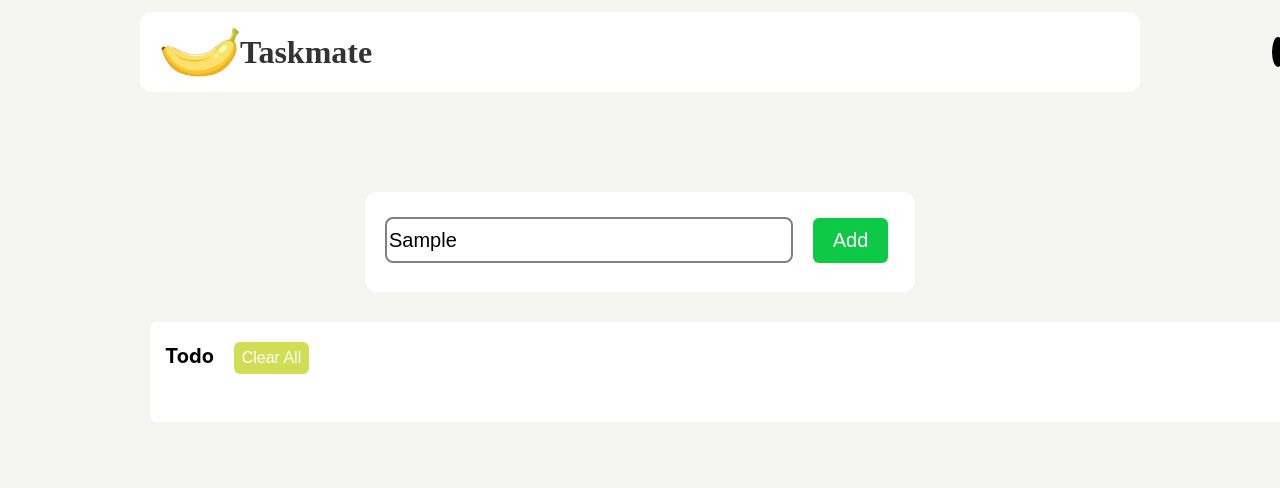
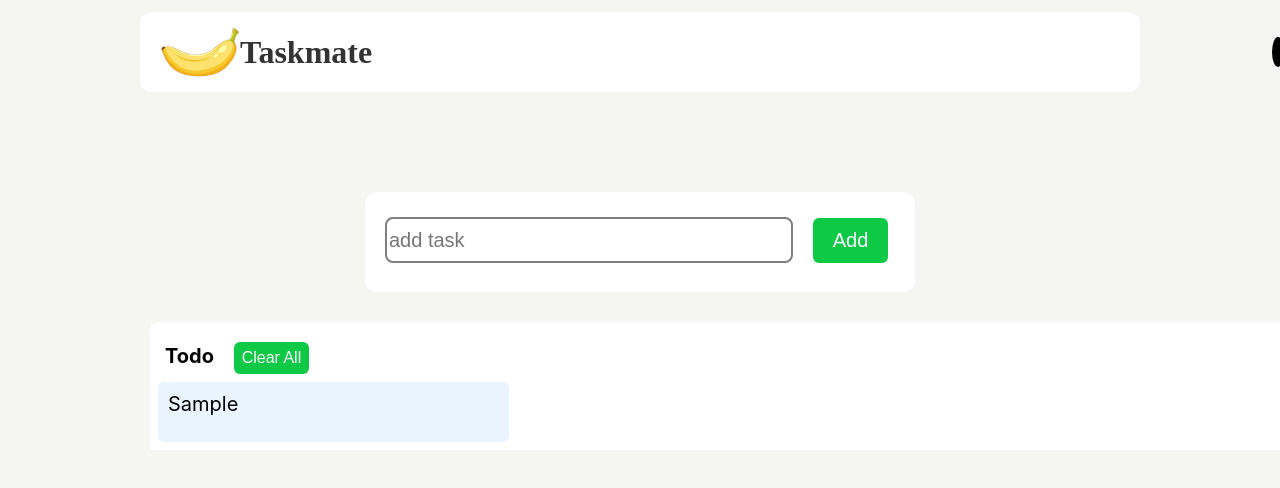
Before and after one commit to ahmad4948/Taskmate, a React (Create React App) app: page / in a window 1280 px wide. Both pictures are taken after typing "Sample" into the empty fields and a click on the button "Add". Shown: the top 488 px of the page. Built offline with nearby package versions, Linux system fonts and the light colour scheme.

Commit message:
Tasklist Developed

```diff
--- a/src/App.css
+++ b/src/App.css
@@ -83,7 +83,7 @@ body{
   }
   .btn2{
     color:white;
-    background-color: #D0DE55;
+    background-color: #0ec946;
     margin-left: 20px;
     margin-top:20px;
     height:32px;
@@ -92,3 +92,17 @@ body{
     border-radius:6px;
     border:none;
   }
+  .tasklist{
+    display:grid;
+    grid-template-columns:repeat(3,1fr);
+        gap:50px;
+    background-color:white;
+  }
+  .card{
+    font-size:20px;
+   padding:10px;
+    background-color: #eaf4ff;
+    border-radius: 6px;
+    margin:8px;
+    height:40px;
+  }
--- a/src/App.js
+++ b/src/App.js
@@ -2,7 +2,6 @@ import logo from './logo.svg';
 import Header from './components/Header';
 import './App.css';
 import AddTask from './components/AddTask';
-import TaskList from './components/TaskList';
 
 
 function App() {
@@ -10,7 +9,6 @@ function App() {
     <>
     <Header />
       <AddTask/>
-      <TaskList/>
     </>
   );
 }
--- a/src/components/AddTask.js
+++ b/src/components/AddTask.js
@@ -1,10 +1,36 @@
-import React from 'react';
+import React, { useState } from 'react';
 function AddTask(){
-    return (
+    const [newtask,setnewtask] = useState("");
+    const [newlist,setnewlist] = useState([]);
+
+    function add(e){
+        e.preventDefault();
+        setnewlist( [...newlist, newtask]);
+        setnewtask("");
+    }
+    function handleclear(){
+        setnewlist([]);
+    }
+     return(
+        <>
        <div className='add'>
-        <input placeholder='add task'></input>
-        <button>Add</button>
+       <form onSubmit={add}>
+        <input value={newtask} onChange={e=>setnewtask(e.target.value)}   placeholder='add task'></input>
+        <button  onClick={add}>Add</button>
+        </form>
        </div>
+       <div className='Tasks'>
+        <b>Todo</b>
+        <button className='btn2' onClick={handleclear}>Clear All</button>
+
+        <div className='tasklist'>
+        { newlist.map((task, index)=>(
+            <div className="card" key={index}>{task}</div>
+         ))
+        }
+        </div>
+      </div>
+      </>
     );
 }
 export default AddTask;
--- a/src/components/TaskList.js
+++ /dev/null
@@ -1,11 +0,0 @@
-import React from 'react';
-function TaskList(){
-
-    return(
-      <div className='Tasks'>
-        <b>Todo</b>
-        <button className='btn2'>Clear All</button>
-      </div>
-    );
-}
-export default TaskList;
```
